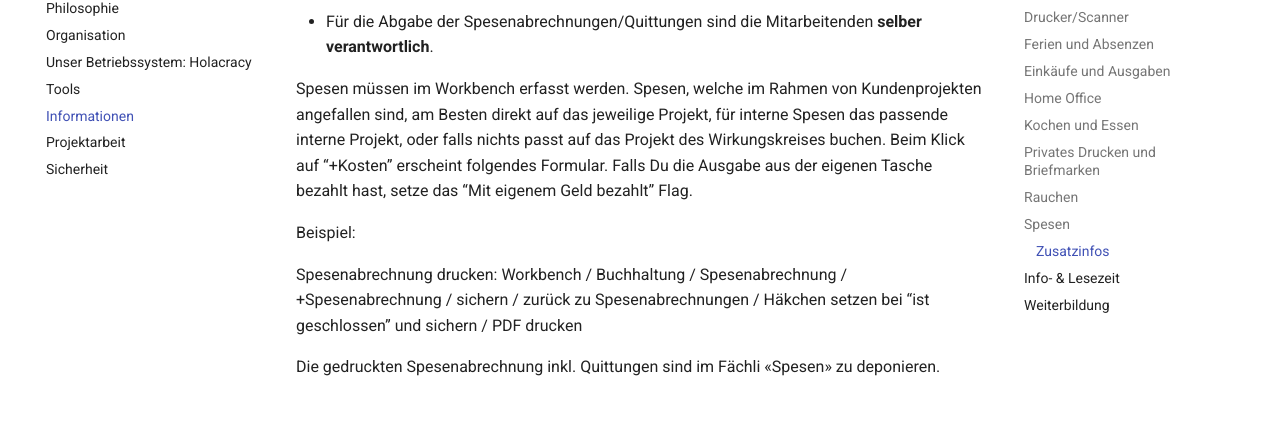
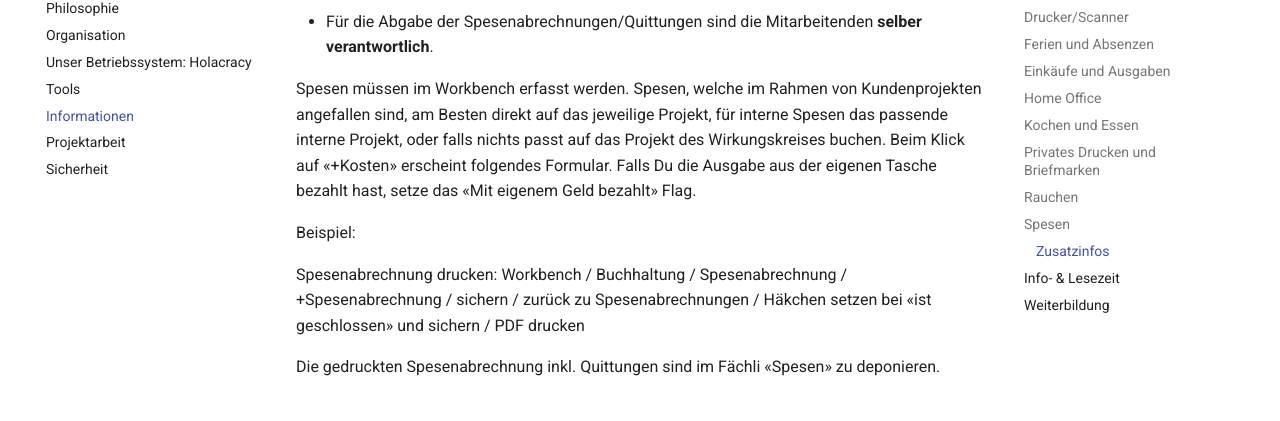
Before and after one commit to nada/handbuch, an MkDocs documentation site: the page built from docs/informationen.md, in a window 1280 px wide and 900 px high, scrolled down 2750 px. Shown: the part 181-602 px from the top of the window. Built offline with MkDocs 1.6.1 and Material for MkDocs 9.7.7, drawn with Linux system fonts in a browser that asks for light colours; comment, search, counter and statistics services are not loaded; some of the changed text lies outside the part shown.

Commit message:
fix some more quotes

```diff
--- a/docs/informationen.md
+++ b/docs/informationen.md
@@ -4,7 +4,7 @@
 
 Die Übersicht über deine Arbeitszeit findest du im [Jahresarbeitszeit-Bericht](https://workbench.feinheit.ch/report/annual-working-time/).
 
-Nicht innerhalb des Kalenderjahres bezogene Ferientage müssen spätestens im ersten Quartal des Folgejahres vollständig bezogen werden. Der Gleitzeitsaldo wird unter Berücksichtigung der Regelung aus dem Arbeitszeitreglement durch die [Arbeitszeitchef*in](https://de.glassfrog.com/org/15492/roles/11266622) ins neue Jahr übernommen. Die nicht bezogenen Ferientage werden im Workbench als positiver Gleitzeitsaldo aufgeführt. Für die Anzeige im Abwesenheitskalender von Workbench macht es trotzdem Sinn, die Abwesenheit zu erfassen. Achte aber darauf, dass Du “0 Tage” erfasst.Dies vereinfacht die Kontrolle der Ferienguthaben innerhalb eines Kalenderjahres.
+Nicht innerhalb des Kalenderjahres bezogene Ferientage müssen spätestens im ersten Quartal des Folgejahres vollständig bezogen werden. Der Gleitzeitsaldo wird unter Berücksichtigung der Regelung aus dem Arbeitszeitreglement durch die [Arbeitszeitchef*in](https://de.glassfrog.com/org/15492/roles/11266622) ins neue Jahr übernommen. Die nicht bezogenen Ferientage werden im Workbench als positiver Gleitzeitsaldo aufgeführt. Für die Anzeige im Abwesenheitskalender von Workbench macht es trotzdem Sinn, die Abwesenheit zu erfassen. Achte aber darauf, dass Du «0 Tage» erfasst.Dies vereinfacht die Kontrolle der Ferienguthaben innerhalb eines Kalenderjahres.
 
 Weitere Details findest Du im [Arbeitszeitreglement](https://drive.google.com/drive/folders/1U_ZGs9IYaHJuicvYLPf4fAtdCld4eXJ3).
 
@@ -37,7 +37,7 @@ Die jeweils aktuelle Regelung findest du in der [Policy Einkäufe und Ausgaben](
 
 Alle Mitarbeitenden[^ho-regelung] haben das Recht, ihre Arbeit in den Feinheit-Büroräumlichkeiten, aber auch im Home Office zu erledigen. Die Voraussetzung dafür ist, dass die Arbeiten erledigt werden, die Kommunikation fliesst und Abmachungen eingehalten werden.
 
-Grundsätzlich gilt, dass Home Office abgesprochen werden und rechtzeitig bekannt gegeben werden muss. Gemäss Arbeitsvertrag musst du Home Office mit den Vorgesetzten absprechen, im Alltag, welcher von Holacracy und Arbeit in Rollen geprägt ist, kommen jedoch den Projektteams und den Kreisen, in denen du Rollen besetzt, eine höhere Bedeutung zu. Was im Einzelfall eine “rechtzeitige Bekanntgabe” ist, hängt von deinen Tätigkeiten ab, und wie fest du und andere auf die Zusammenarbeit angewiesen sind im spezifischen Moment.
+Grundsätzlich gilt, dass Home Office abgesprochen werden und rechtzeitig bekannt gegeben werden muss. Gemäss Arbeitsvertrag musst du Home Office mit den Vorgesetzten absprechen, im Alltag, welcher von Holacracy und Arbeit in Rollen geprägt ist, kommen jedoch den Projektteams und den Kreisen, in denen du Rollen besetzt, eine höhere Bedeutung zu. Was im Einzelfall eine «rechtzeitige Bekanntgabe» ist, hängt von deinen Tätigkeiten ab, und wie fest du und andere auf die Zusammenarbeit angewiesen sind im spezifischen Moment.
 
 Es besteht keine Erwartung, dass Du im Home Office (oder auch im Büro) jederzeit am Arbeitsplatz sein und rasch antworten musst. Dies würde Flow verunmöglichen, und wäre auch unverhältnismässig. Damit im Ausnahmefall trotzdem rasch reagiert werden kann, trage bitte in der [Liste Kürzel Direktwahl](https://docs.google.com/spreadsheets/d/1oqF--dXBUlmKxGKjb9OJBZwhUH-PvAkstmaaKN1OtPQ/edit) eine Telefonnummer ein, wo Du während der Arbeitszeit erreichbar bist, und im Normalfall auf ausdrücklichen Wunsch hin innerhalb einer Stunde zurückrufen kannst. Als ausdrücklicher Wunsch gelten mehrere verpasste Anrufe von einer anderen Nummer auf der entsprechenden Liste, oder ein SMS mit einer Angabe einer Begründung für den Rückruf.
 
@@ -72,11 +72,11 @@ Kaufst du etwas für die Firma ein und bezahlst es mit deinem Geld, werden diese
 * Es können nur Beträge ausbezahlt werden, welche mit einer **Quittung** belegt sind.
 * Für die Abgabe der Spesenabrechnungen/Quittungen sind die Mitarbeitenden **selber verantwortlich**.
 
-Spesen müssen im Workbench erfasst werden. Spesen, welche im Rahmen von Kundenprojekten angefallen sind, am Besten direkt auf das jeweilige Projekt, für interne Spesen das passende interne Projekt, oder falls nichts passt auf das Projekt des Wirkungskreises buchen. Beim Klick auf “+Kosten” erscheint folgendes Formular. Falls Du die Ausgabe aus der eigenen Tasche bezahlt hast, setze das “Mit eigenem Geld bezahlt” Flag.
+Spesen müssen im Workbench erfasst werden. Spesen, welche im Rahmen von Kundenprojekten angefallen sind, am Besten direkt auf das jeweilige Projekt, für interne Spesen das passende interne Projekt, oder falls nichts passt auf das Projekt des Wirkungskreises buchen. Beim Klick auf «+Kosten» erscheint folgendes Formular. Falls Du die Ausgabe aus der eigenen Tasche bezahlt hast, setze das «Mit eigenem Geld bezahlt» Flag.
 
 Beispiel:
 
-Spesenabrechnung drucken: Workbench / Buchhaltung / Spesenabrechnung / +Spesenabrechnung / sichern / zurück zu Spesenabrechnungen / Häkchen setzen bei “ist geschlossen” und sichern / PDF drucken
+Spesenabrechnung drucken: Workbench / Buchhaltung / Spesenabrechnung / +Spesenabrechnung / sichern / zurück zu Spesenabrechnungen / Häkchen setzen bei «ist geschlossen» und sichern / PDF drucken
 
 Die gedruckten Spesenabrechnung inkl. Quittungen sind im Fächli «Spesen» zu deponieren.
 
```
Also changed, not shown: docs/holacracy.md (+1 -1 lines), docs/organisation.md (+1 -1 lines), docs/sicherheit.md (+1 -1 lines), docs/tools.md (+1 -1 lines).
